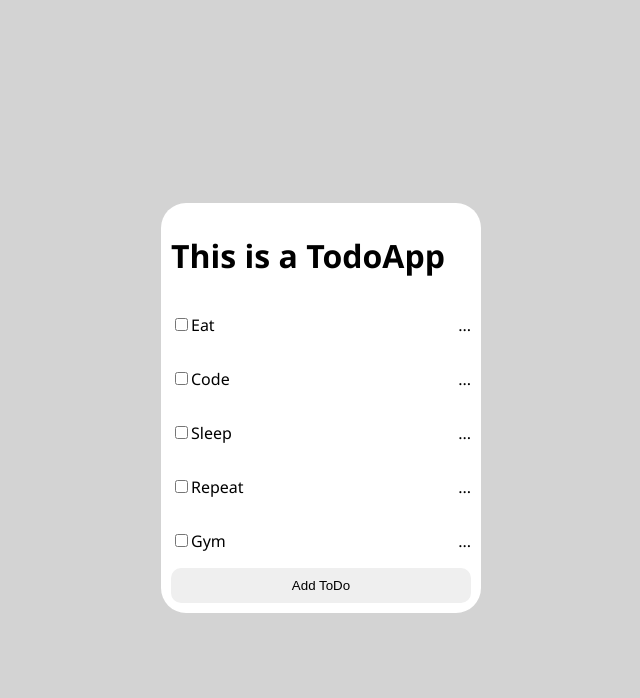
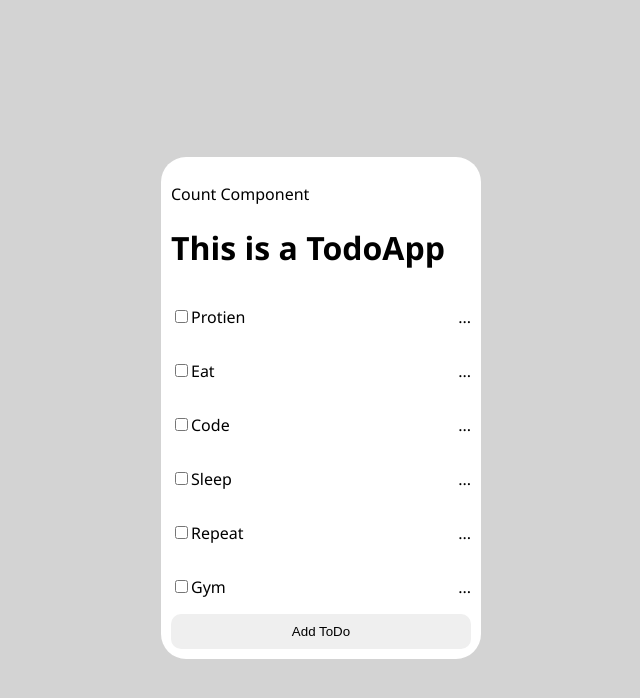
Before and after one commit to Devabhishek085/Todoei, a React (Create React App) app: page / in a window 1280 px wide. Shown: the top 698 px of the page, without its empty margins (319-959 px from the left). Built offline with nearby package versions, Linux system fonts and the light colour scheme.

Commit message:
Added  a TodoItem

```diff
--- a/src/App.js
+++ b/src/App.js
@@ -3,11 +3,14 @@ import './App.css';
 import Header from './components/header';
 import ToDoItem from './components/todoitem';
 import Button from './components/Button';
+import CounterComponent from './components/CounterComponent';
 
 const App = ()=>{
   return (
     <div class="todo-container">
+      <CounterComponent/>
       <Header title="This is a TodoApp"/>
+      <ToDoItem text="Protien"/>
       <ToDoItem text="Eat"/>
       <ToDoItem text="Code"/>
       <ToDoItem text="Sleep"/>
--- /dev/null
+++ b/src/components/CounterComponent.jsx
@@ -0,0 +1,14 @@
+import React, { useState } from "react";
+const CounterComponent=() => {
+    const val=useState(0);
+    console.log(val);
+
+    return(
+        <div>
+            <p>
+                Count Component
+            </p>
+        </div>
+    )
+}
+export default CounterComponent;
```
